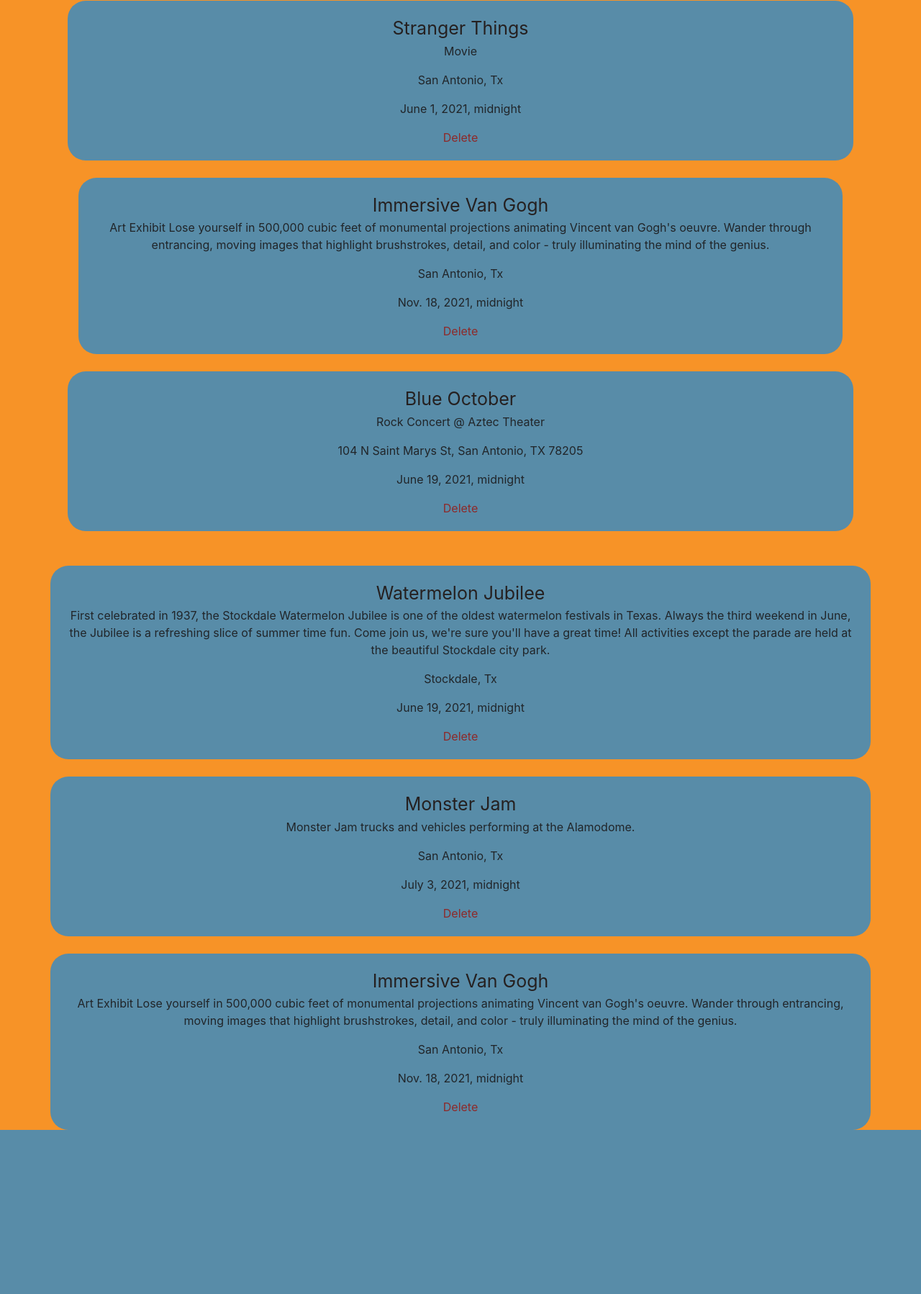
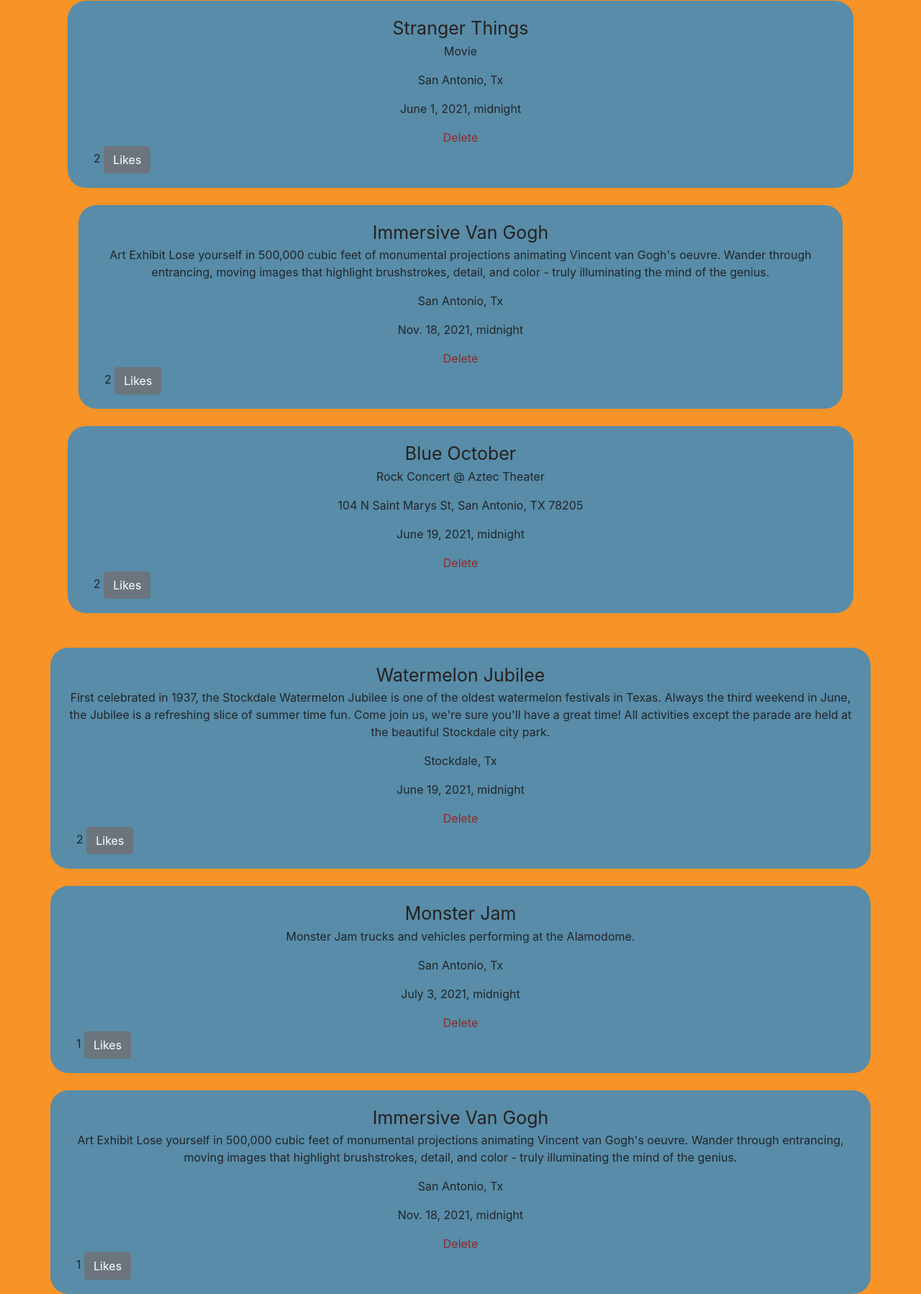
Before and after one commit to Teri21/Event_Planner, a Django app: template schedule_app/templates/welcome.html in a window 1280 px wide. Shown: the part 753-2551 px from the top of the page at 72% size. Before the commit the page ends 2323 px from the top, so only its background shows below. Run offline with Django 3.2, Linux system fonts and the light colour scheme; the template is opened without the code that fills it: values that come from a table or form of the project are taken from there, others are empty; data comes from the database, SQL or seed files in the repository; both versions use the stored data as it was after the commit; some libraries are stand-ins or nearby versions.

Commit message:
deleted nav.html, added method called add_like, and google map.

```diff
--- a/schedule_app/static/styles.css
+++ b/schedule_app/static/styles.css
@@ -27,7 +27,9 @@
 .lead {
   text-align: center;
 }
-
+.lower {
+  margin-left: 80px;
+}
 .container {
   border-radius: 25px;
   padding: 20px;
--- a/schedule_app/templates/welcome.html
+++ b/schedule_app/templates/welcome.html
@@ -108,6 +108,14 @@
             <a href="delete_event/{{event.id}}" style="color: rgb(141, 42, 42)"
               >Delete</a
             >
+            <div class="d-flex justify-content-between px-3">
+              <span
+                >{{ event.user_likes.count }}
+                <a href="/add_like/{{event.id}}" class="btn btn-secondary"
+                  >Likes</a
+                ></span
+              >
+            </div>
           </div>
         </div>
         {% endfor %}
@@ -119,11 +127,6 @@
       crossorigin="anonymous"
     ></script>
     <script
-      src="https://cdn.jsdelivr.net/npm/popper.js@1.16.0/dist/umd/popper.min.js"
-      integrity="sha384-Q6E9RHvbIyZFJoft+2mJbHaEWldlvI9IOYy5n3zV9zzTtmI3UksdQRVvoxMfooAo"
-      crossorigin="anonymous"
-    ></script>
-    <script
       src="https://stackpath.bootstrapcdn.com/bootstrap/4.5.0/js/bootstrap.min.js"
       integrity="sha384-OgVRvuATP1z7JjHLkuOU7Xw704+h835Lr+6QL9UvYjZE3Ipu6Tp75j7Bh/kR0JKI"
       crossorigin="anonymous"
--- a/schedule_app/urls.py
+++ b/schedule_app/urls.py
@@ -10,6 +10,7 @@
     path('create_event', views.create_event),
     path('one_event/<int:id>', views.one_event),
     path('edit/<int:id>', views.edit),
+    path('add_like/<int:id>', views.add_like),
     path('delete_event/<int:id>', views.delete_event),
 
 ]
```
Also changed, not shown: schedule_app/templates/event.html (+8 -0 lines), schedule_app/templates/index.html (+9 -2 lines), schedule_app/templates/navbar.html (deleted, +0 -8 lines), schedule_app/views.py (+9 -0 lines), db.sqlite3.
